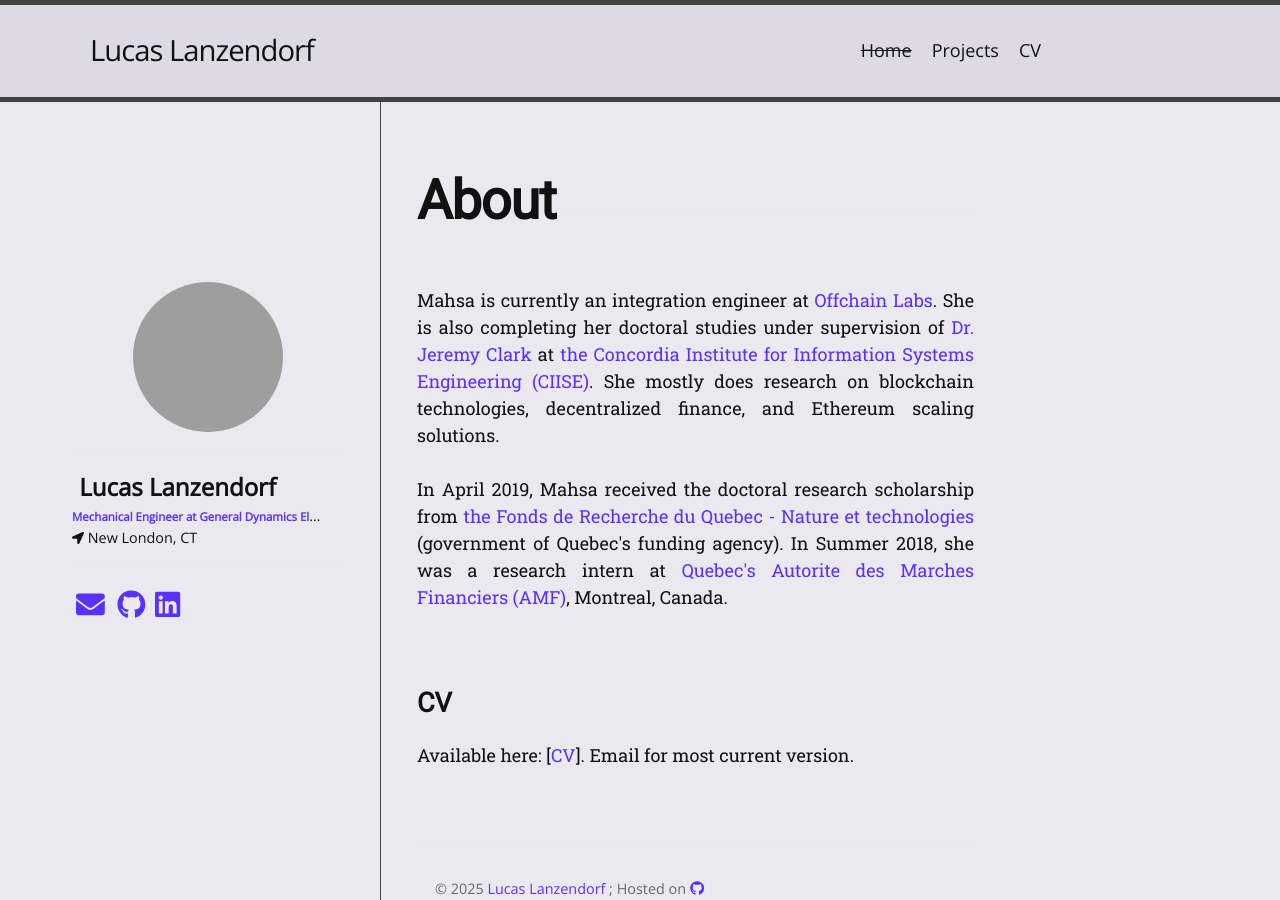
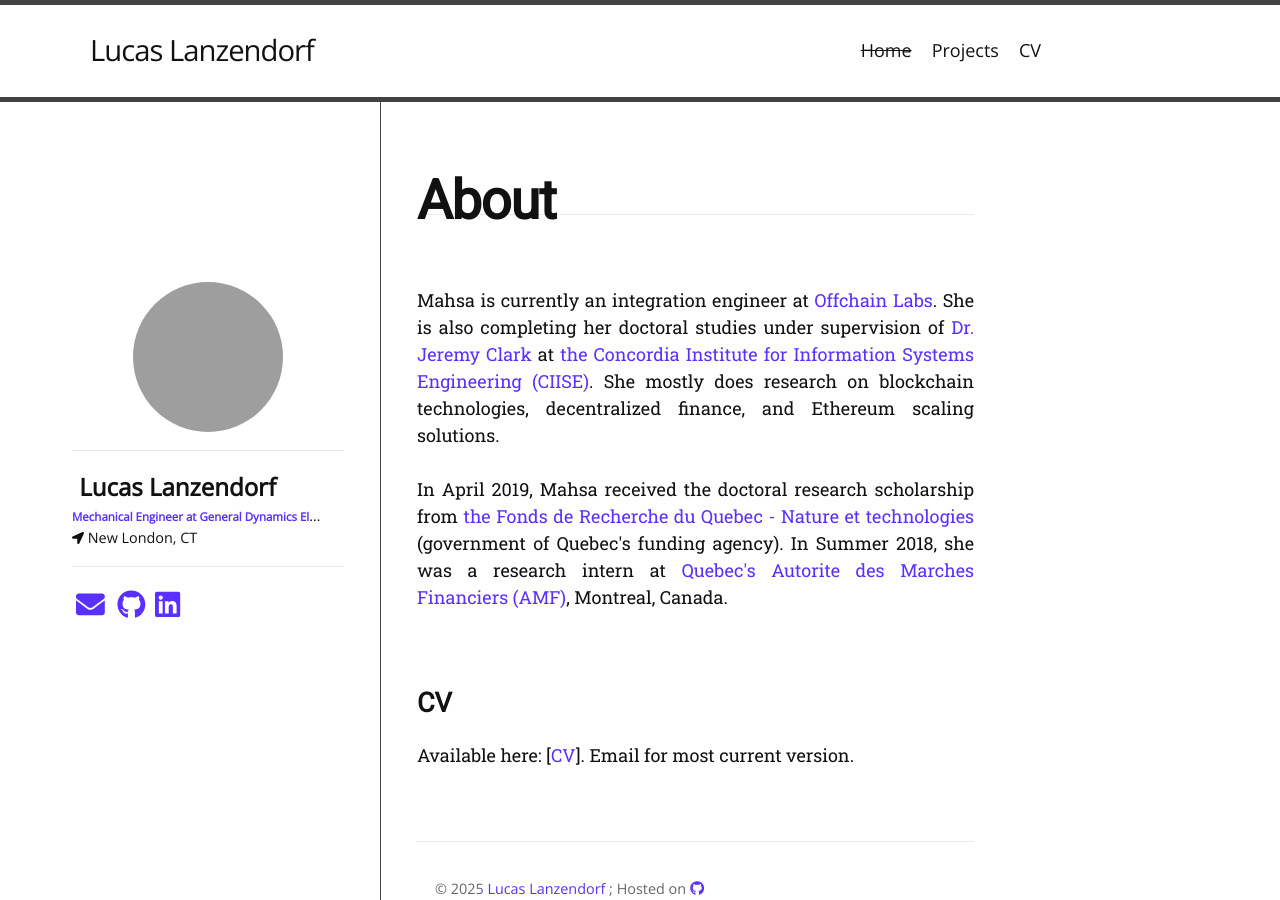
Before and after one commit to Lanzendorf/lanzendorf.github.io, a Jekyll site: the page built from index.html, in a window 1280 px wide. Built offline with Jekyll 4.4.1, drawn with Linux system fonts in a browser that asks for light colours; nearby versions of some CDN libraries; some web fonts are replaced; the list of posts is cut into pages by our own code; grey boxes are pictures that could not be loaded.

Commit message:
color changes

```diff
--- a/_sass/hamilton/layout.scss
+++ b/_sass/hamilton/layout.scss
@@ -192,7 +192,6 @@
  */
 .site-body {
 
-  background: #ebe9f0;
   display: grid;
   grid-template-columns: calc(#{$content-width} * 0.33) 1fr;
   overflow: hidden;
--- a/_sass/hamilton/skin.scss
+++ b/_sass/hamilton/skin.scss
@@ -66,7 +66,7 @@
 ///////// Layout ///////////
 
 .site-header {
-  background-color: #dddae6;
+  background-color: $background-color;
   border-top-color: $border-color-dark;
   border-bottom-color: $border-color-dark;
 }
@@ -84,7 +84,7 @@
 }
 
 .site-nav {
-  background-color:  #dddae6;
+  background-color:  $background-color;
   border-color: $border-color;
 
   .menu-icon {
```
